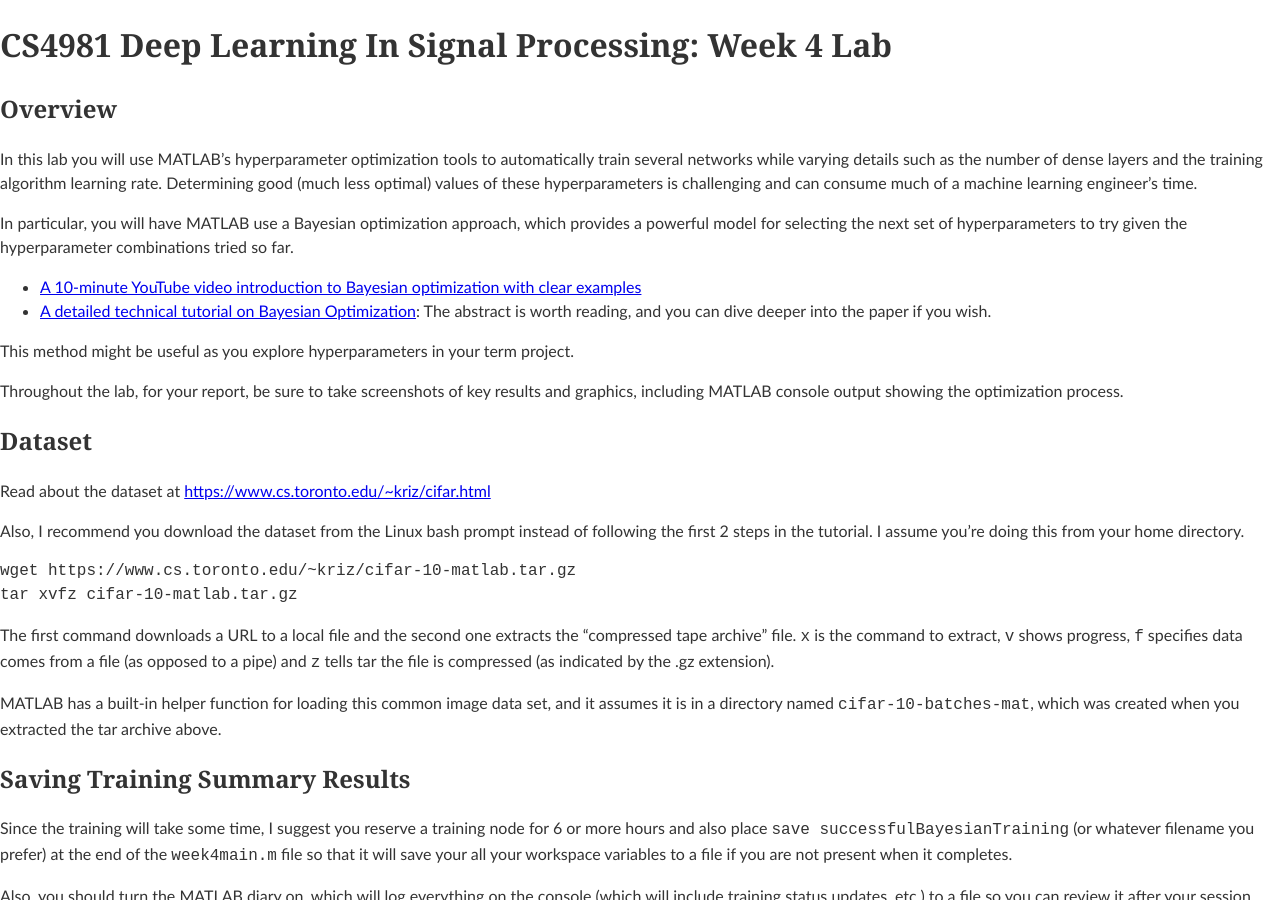
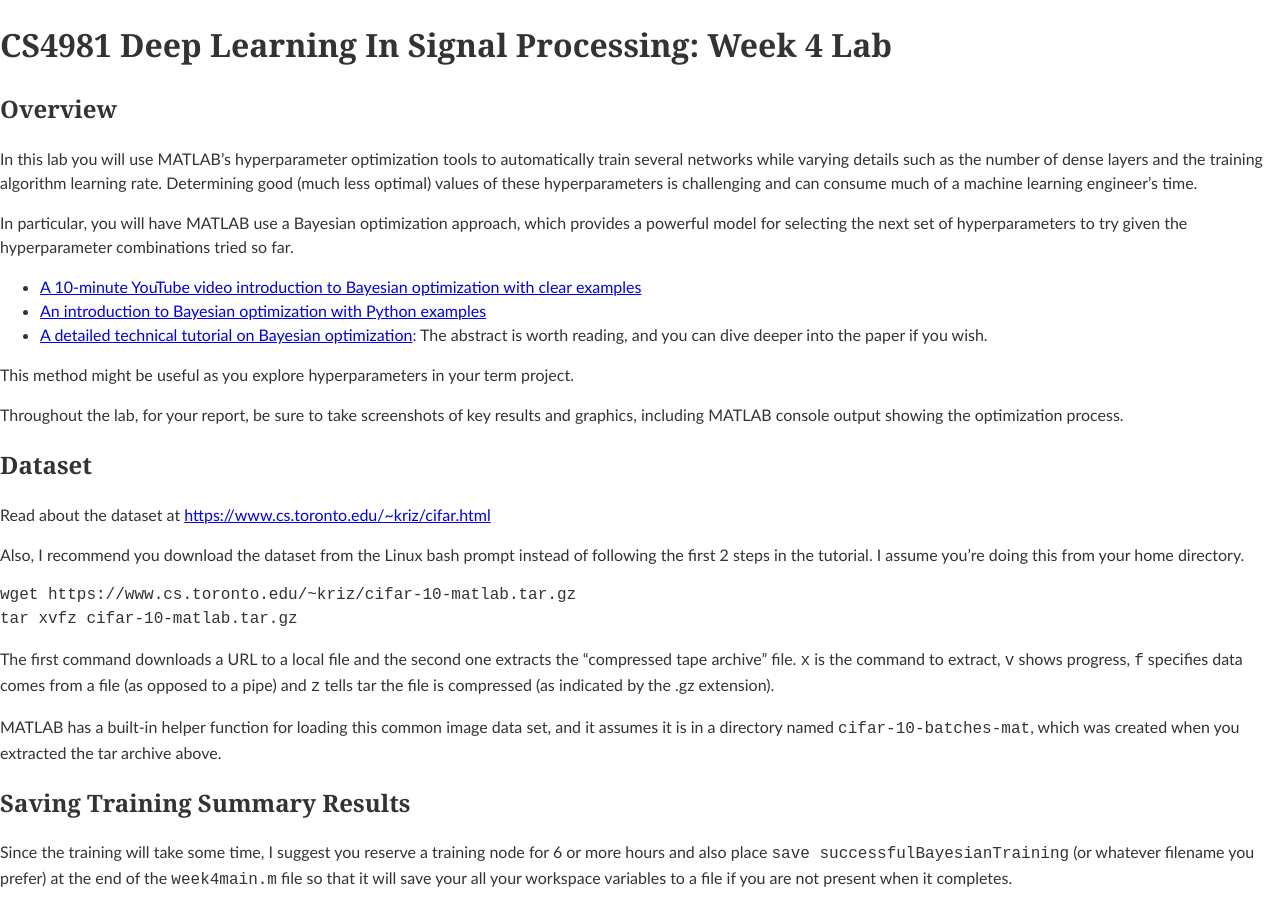
Before and after one commit to edurant/edurant.github.io, a Jekyll site: the page built from courses/cs4981/week4lab.md, in a window 1280 px wide and 900 px high. Built offline with Jekyll 4.4.1, drawn with Linux system fonts in a browser that asks for light colours.

Commit message:
cs4981 lab 4: another good Bayesian Inference reference

```diff
--- a/courses/cs4981/week4lab.md
+++ b/courses/cs4981/week4lab.md
@@ -9,7 +9,8 @@ In this lab you will use MATLAB's hyperparameter optimization tools to automatic
 In particular, you will have MATLAB use a Bayesian optimization approach, which provides a powerful model for selecting the next set of hyperparameters to try given the hyperparameter combinations tried so far.
 
 * [A 10-minute YouTube video introduction to Bayesian optimization with clear examples](https://www.youtube.com/watch?v=M-NTkxfd7-8)
-* [A detailed technical tutorial on Bayesian Optimization](https://arxiv.org/abs/1807.02811): The abstract is worth reading, and you can dive deeper into the paper if you wish.
+* [An introduction to Bayesian optimization with Python examples](http://krasserm.github.io/2018/03/21/bayesian-optimization/)
+* [A detailed technical tutorial on Bayesian optimization](https://arxiv.org/abs/1807.02811): The abstract is worth reading, and you can dive deeper into the paper if you wish.
 
 This method might be useful as you explore hyperparameters in your term project.
 
```
